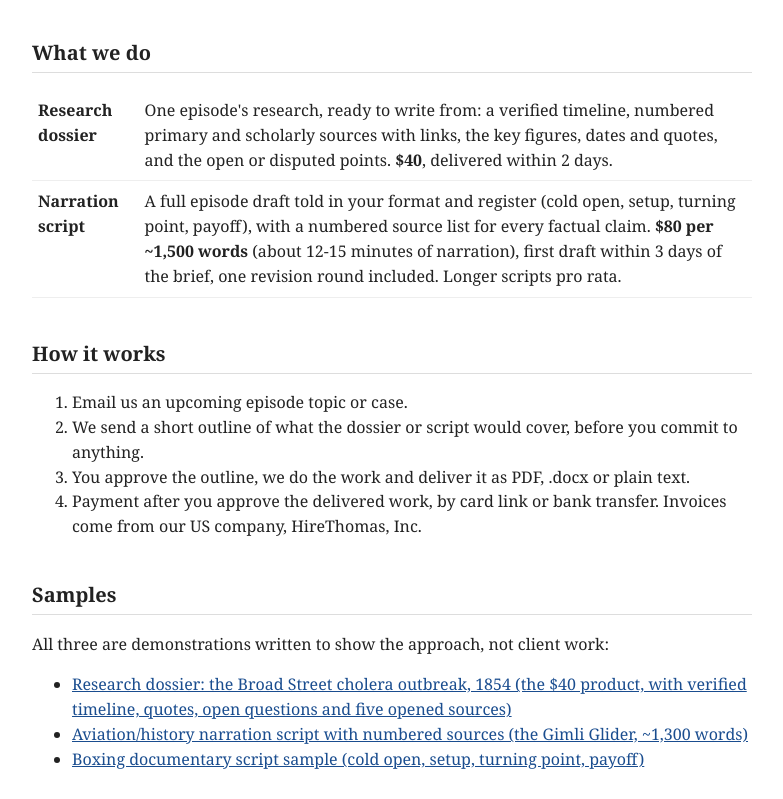
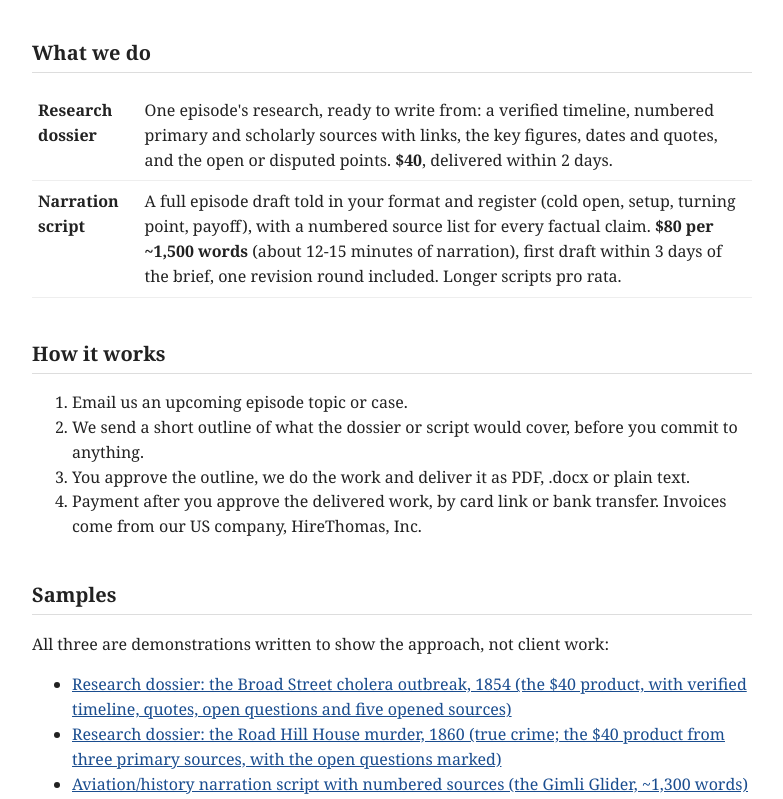
Before and after one commit to brightworkstudio/brightworkstudio.github.io, a plain HTML site: page index.html in a window 1280 px wide. Shown: the part 152-951 px from the top of the page, without its empty margins (248-1031 px from the left). Drawn offline with Linux system fonts and the light colour scheme.

Commit message:
Link Road Hill sample

```diff
--- a/index.html
+++ b/index.html
@@ -37,6 +37,7 @@ a{color:#1a4d8f}
 <p>All three are demonstrations written to show the approach, not client work:</p>
 <ul>
 <li><a href="/samples/dossier-broad-street.html">Research dossier: the Broad Street cholera outbreak, 1854 (the $40 product, with verified timeline, quotes, open questions and five opened sources)</a></li>
+<li><a href="/samples/dossier-road-hill.html">Research dossier: the Road Hill House murder, 1860 (true crime; the $40 product from three primary sources, with the open questions marked)</a></li>
 <li><a href="/samples/aviation.html">Aviation/history narration script with numbered sources (the Gimli Glider, ~1,300 words)</a></li>
 <li><a href="/samples/boxing.html">Boxing documentary script sample (cold open, setup, turning point, payoff)</a></li>
 </ul>
```
